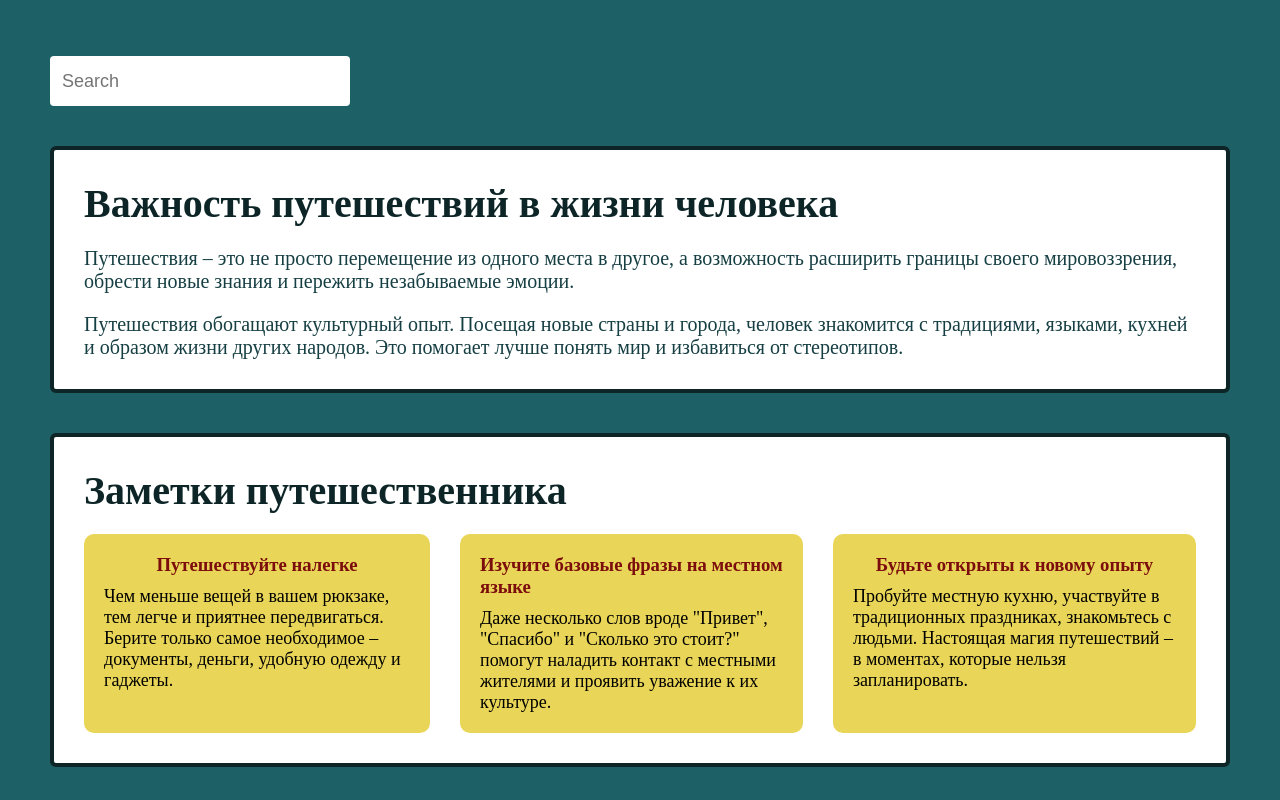
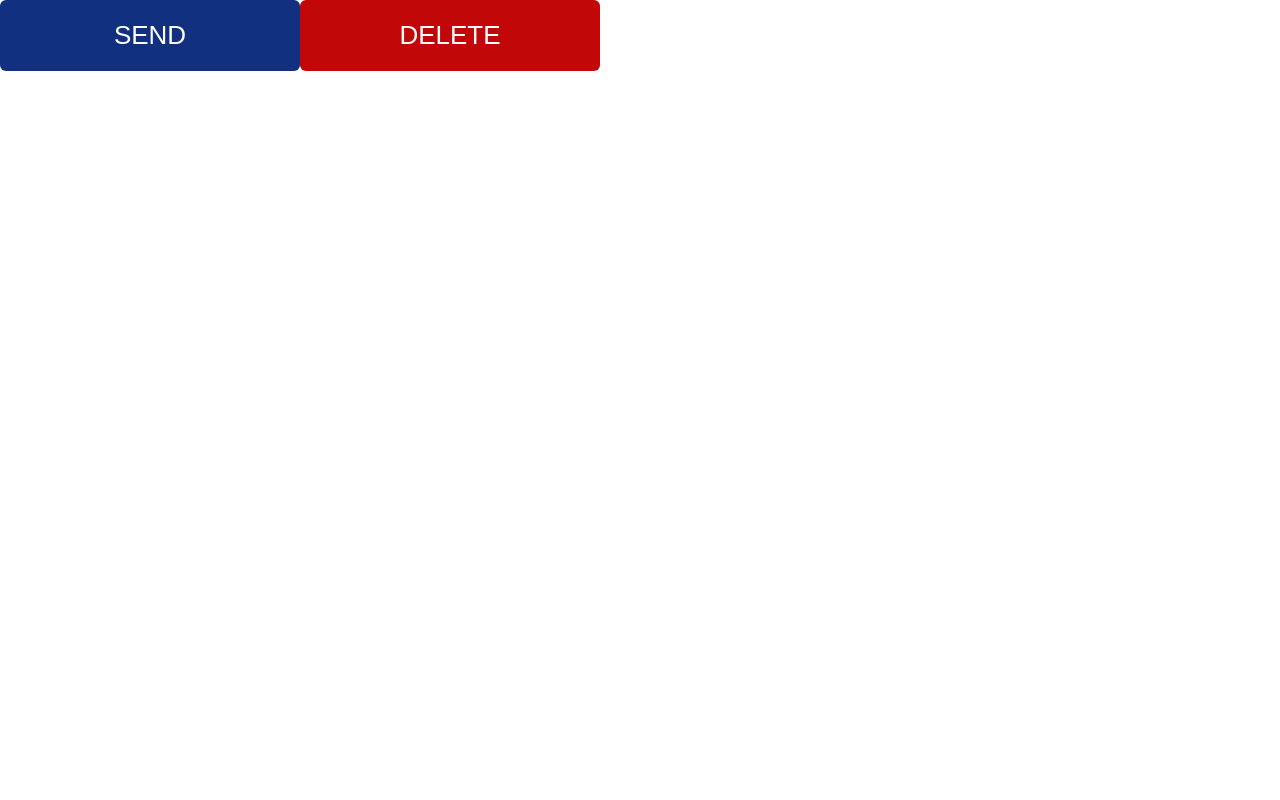
Before and after one commit to OliinykOlha/55_react_ts, a React (Vite) app: page / in a window 1280 px wide. Shown: the top 800 px of the page. Built offline with nearby package versions, Linux system fonts and the light colour scheme.

Commit message:
added Homework10

```diff
--- a/src/App.tsx
+++ b/src/App.tsx
@@ -1,3 +1,4 @@
+import HomeWork10 from "./homeworks/HomeWork10/HomeWork10"
 import GlobalStyles from "./styles/GlobalStyles"
 
 //Lessons imports
@@ -9,7 +10,7 @@ import GlobalStyles from "./styles/GlobalStyles"
 // import Lesson08 from "./lessons/Lesson08/Lesson08"
 // import Lesson06 from "./lessons/Lesson06/Lesson06"
 // import Lesson09 from "./lessons/Lesson09/Lesson09"
-import Lesson10 from "./lessons/Lesson10/Lesson10"
+// import Lesson10 from "./lessons/Lesson10/Lesson10"
 
 
 //Homeworks imports
@@ -18,10 +19,11 @@ import Lesson10 from "./lessons/Lesson10/Lesson10"
 // import Homework08 from "./homeworks/Homework08/Homework08"
 // import Homework09 from "./homeworks/Homework09/Homework09"
 
+
 //Consultations imports
 // import Consultation04 from "./consultations/Consultation04/Consultation04"
 
-function App() {
+function App () {
 
   return (
     <>
@@ -36,8 +38,10 @@ function App() {
       {/* <Homework08 /> */}
       {/* <Lesson09 /> */}
       {/* <Homework09 /> */}
-      <Lesson10 />
-    </>
+      {/* <Lesson10 /> */}
+      <HomeWork10 />
+      </>
+
   )
 }
 
--- a/src/components/Button/Button.tsx
+++ b/src/components/Button/Button.tsx
@@ -1,4 +1,4 @@
-import './styles.css';
+import { MainButton } from './styles';
 import { ButtonProps } from './types';
 
 // interface ButtonProps {
@@ -9,16 +9,18 @@ import { ButtonProps } from './types';
 //   type?: 'submit' | 'button' | 'reset'
 // }
 
-function Button({ name, onClick, disabled = false, type = 'submit' }: ButtonProps) {
+function Button({ name, onClick, disabled = false, type = 'submit', danger }: ButtonProps) {
   return (
-    <button
+    <MainButton
       className="main-button"
       onClick={onClick}
       disabled={disabled}
       type={type}
+      isDanger={danger}
+
     >
       {name}
-    </button>
+    </MainButton>
   )
 }
 
--- /dev/null
+++ b/src/components/Button/styles.ts
@@ -0,0 +1,17 @@
+import styled from "@emotion/styled";
+
+interface MainButtonProps {
+  isDanger?: boolean
+}
+
+export const MainButton = styled.button<MainButtonProps>`
+width: 300px;
+  height: fit-content;
+  padding: 20px;
+  background: ${({isDanger}) => isDanger? 'rgb(193, 7, 7)' : 'rgb(17, 48, 127)'};
+  border: none;
+  border-radius: 6px;
+  font-size: 26px;
+  color: white;
+  cursor: pointer;
+`
--- a/src/components/Button/types.ts
+++ b/src/components/Button/types.ts
@@ -3,5 +3,6 @@ export interface ButtonProps {
     //void - если функция ничего не возвращает
     onClick?: () => void,
     disabled?: boolean,
-    type?: 'submit' | 'button' | 'reset'
+    type?: 'submit' | 'button' | 'reset',
+    danger?: boolean;
   }
--- /dev/null
+++ b/src/homeworks/HomeWork10/HomeWork10.tsx
@@ -0,0 +1,13 @@
+import Button from "../../components/Button/Button";
+
+
+function HomeWork10 () {
+    return (
+        <div>
+        <Button name="SEND" />
+        <Button danger name="DELETE" />
+        </div>
+    )
+}
+
+export default HomeWork10;
```
Also changed, not shown: src/components/Button/styles.css (deleted, +0 -11 lines).
